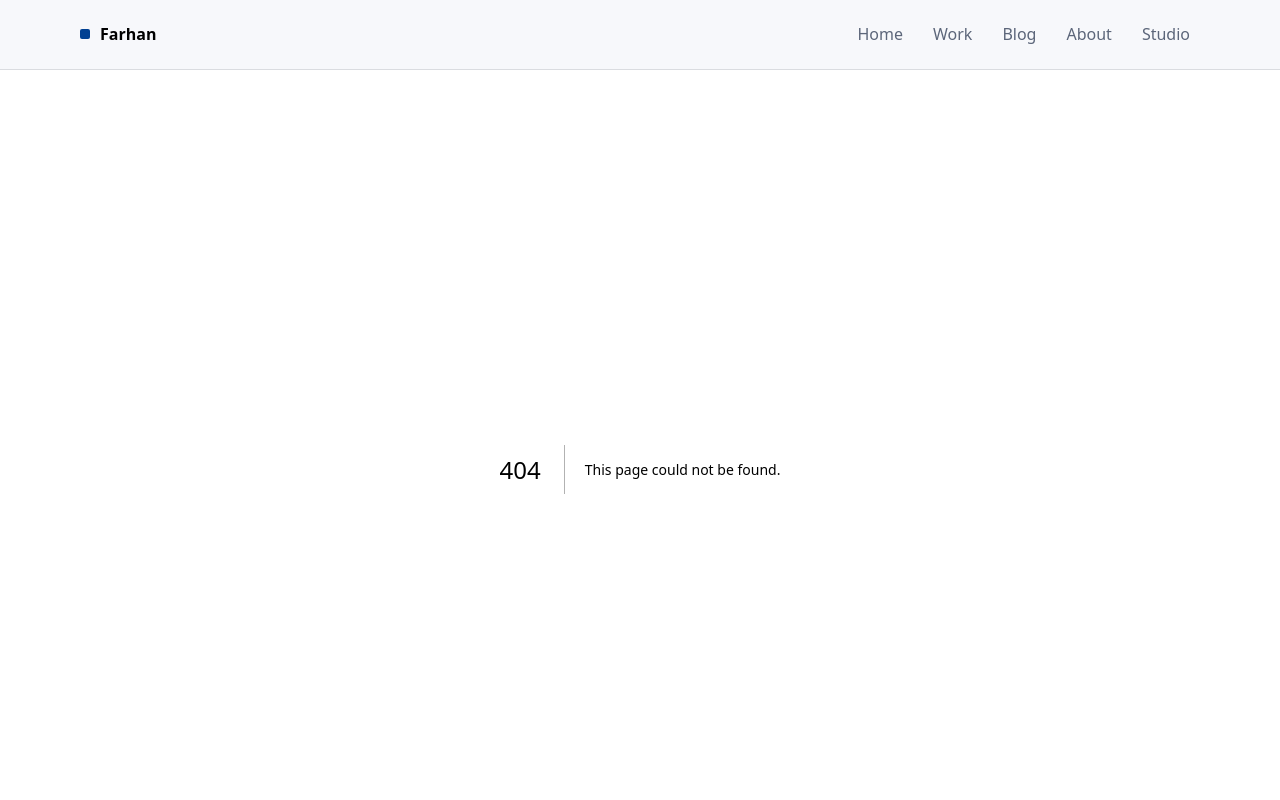
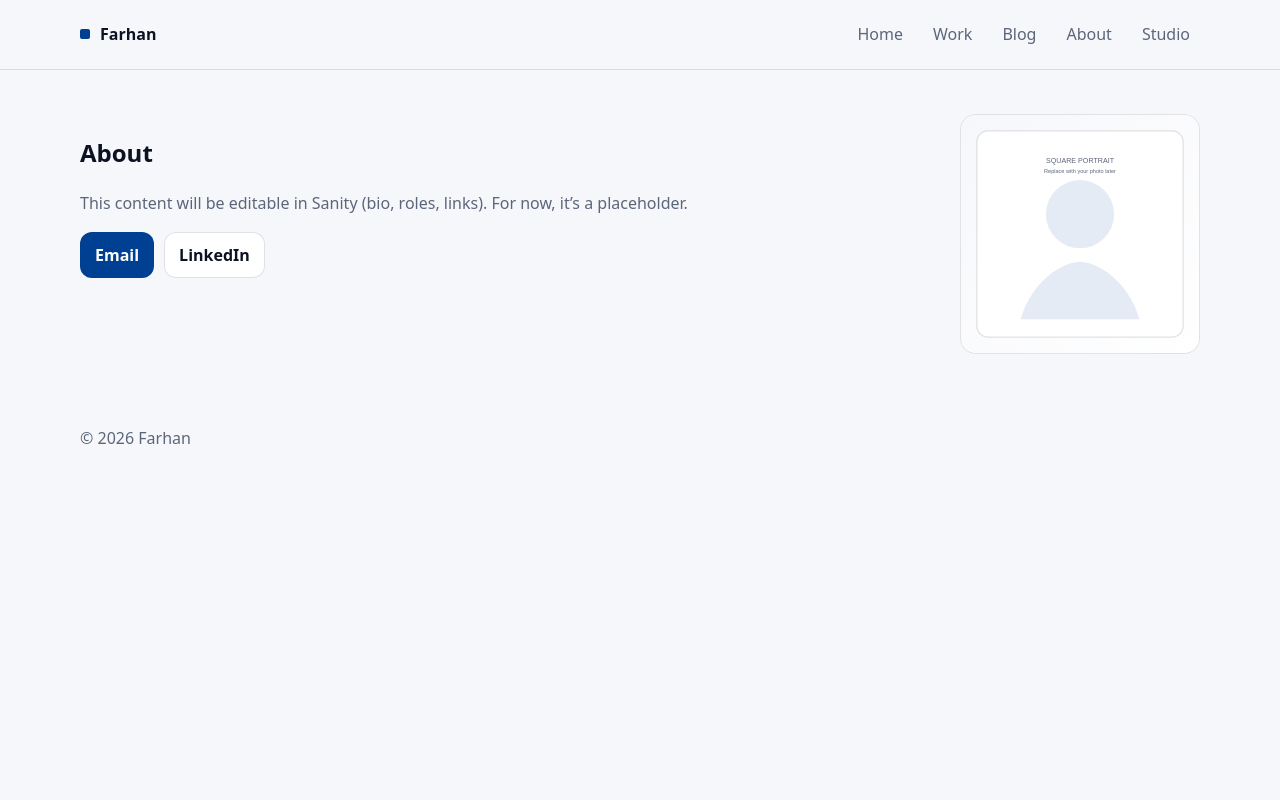
Before and after one commit to farhanje/vertolio, a Next.js app: page /about in a window 1280 px wide. Before the commit this address had no page. Shown: the top 800 px of the page. Built offline with nearby package versions, Linux system fonts and the light colour scheme.

Commit message:
Add About page (placeholder, CMS-ready)

```diff
--- /dev/null
+++ b/app/about/page.js
@@ -0,0 +1,23 @@
+export default function About() {
+  return (
+    <main className="container">
+      <section className="section tight">
+        <div className="hero-grid">
+          <div>
+            <h1>About</h1>
+            <p className="lead">
+              This content will be editable in Sanity (bio, roles, links). For now, it’s a placeholder.
+            </p>
+            <div className="btn-row">
+              <a className="btn primary" href="mailto:farhanf.jamaludin@gmail.com">Email</a>
+              <a className="btn" href="#" onClick={(e) => { e.preventDefault(); alert('Add your LinkedIn link in Sanity later'); }}>LinkedIn</a>
+            </div>
+          </div>
+          <div>
+            <img className="avatar" src="/avatar-placeholder.svg" alt="Portrait placeholder" />
+          </div>
+        </div>
+      </section>
+    </main>
+  );
+}
```
